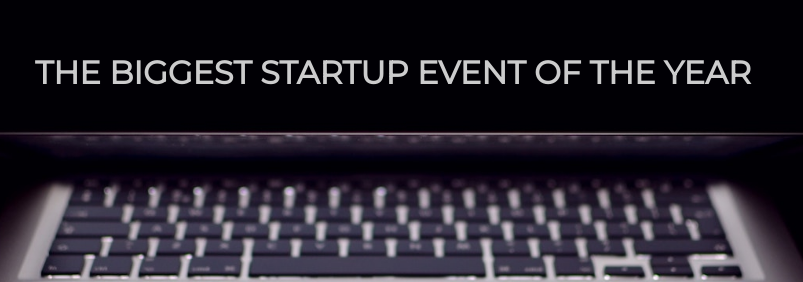
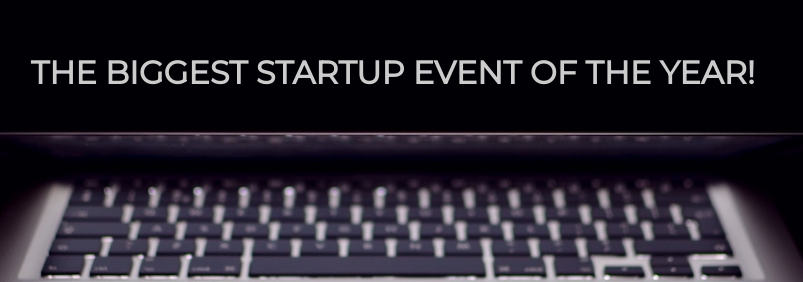
Before and after one commit to ryonsantori/ryonsantori.github.io, a plain HTML site: page index.html in a window 1280 px wide. Shown: the part 181-463 px from the top of the page, 247-1050 px from the left. Drawn offline with nearby package versions, Linux system fonts and the light colour scheme.

Commit message:
small change

```diff
--- a/index.html
+++ b/index.html
@@ -21,7 +21,7 @@
         <div class="row">
           <div class="col-lg-12 my-auto">
             <h1 class="text-uppercase faded">
-              <strong>the biggest startup event of the year</strong>
+              <strong>the biggest startup event of the year!</strong>
             </h1>
             <hr>
           </div>
```
